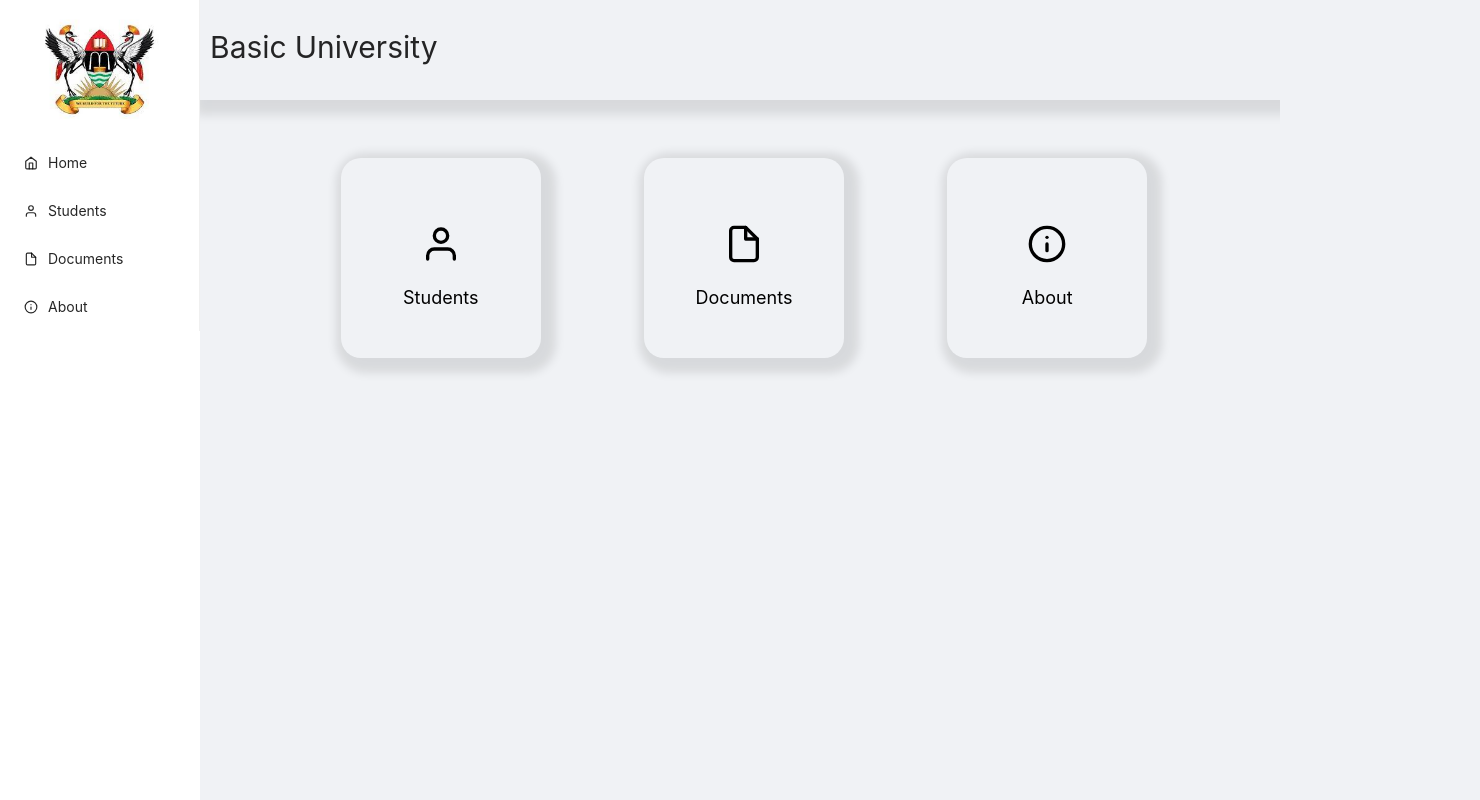
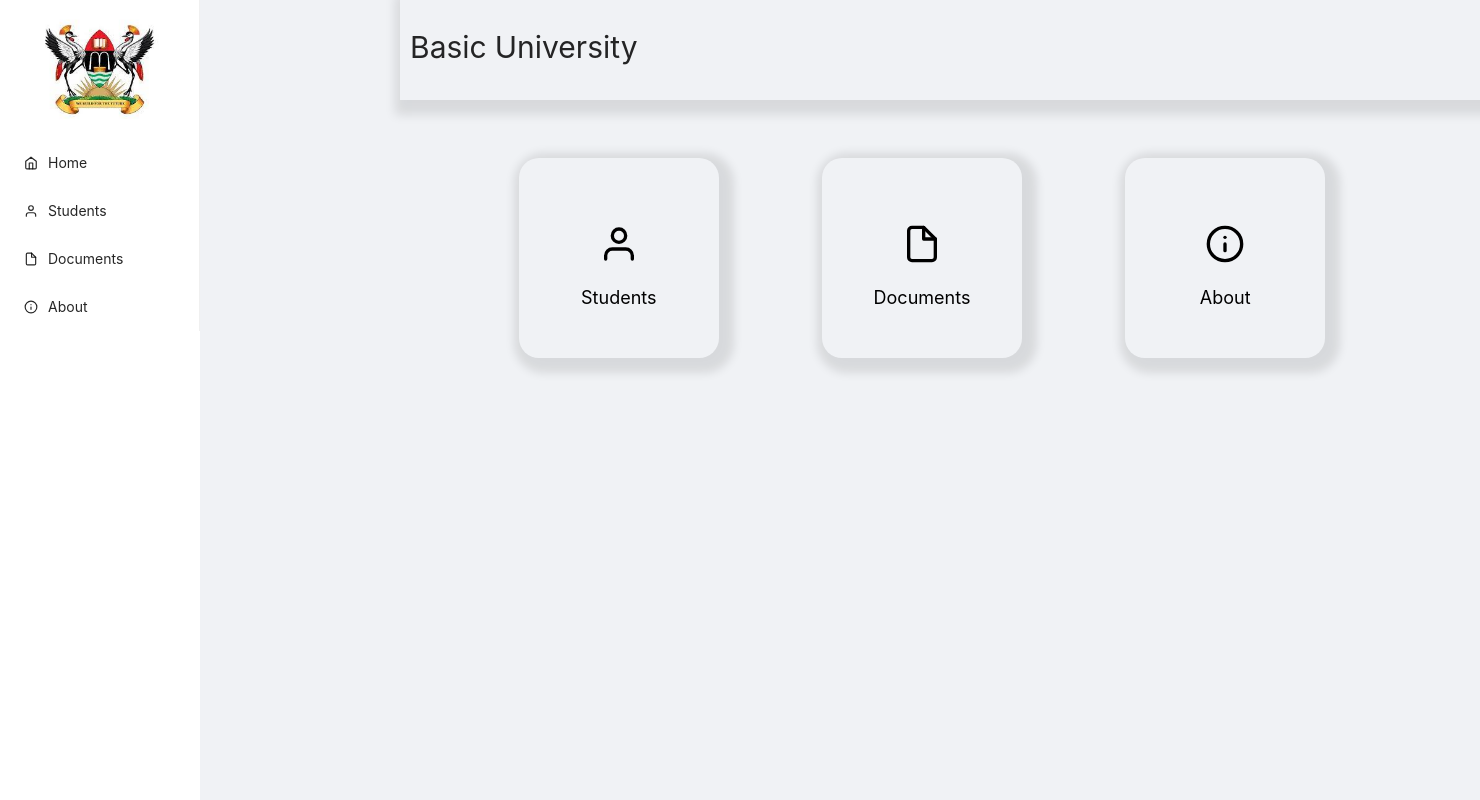
Before and after one commit to devenEden/universalPaymentsClient, a React (Create React App) app: page / in a window 1280 px wide. Shown: the whole page, 1480 px wide, since content can reach past the window. Built offline with nearby package versions, Linux system fonts and the light colour scheme.

Commit message:
changed margin for main container

```diff
--- a/src/index.css
+++ b/src/index.css
@@ -19,7 +19,7 @@ code {
 .header {
   padding: 5px;
   width: 100%;
-  /* margin-left: 200px; */
+  margin-left: 200px;
   height: 100px;
   background-color: inherit;
   font-size: 20px;
@@ -53,7 +53,7 @@ margin-top: 10px;
   height: auto;
   margin: 1% 2.5%;
   padding: 2%;
- /* margin-left: 210px; */
+ margin-left: 210px;
 }
 
 .flex
```
